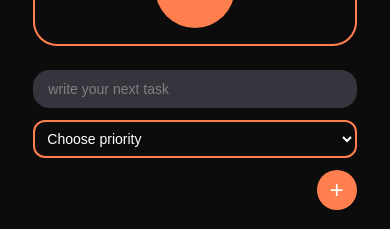
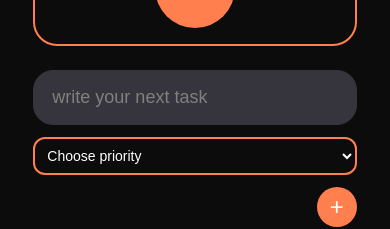
Before and after one commit to kaamipresents/xerotodo, a React (Vite) app: page / in a window 390 px wide. Shown: the part 392-621 px from the top of the page. Built offline with nearby package versions, Linux system fonts and the light colour scheme; no server answers; the database is empty; sample sign-in values are in the browser's storage.

Commit message:
mobile responsive correction

```diff
--- a/src/components/TodoApp/TodoApp.css
+++ b/src/components/TodoApp/TodoApp.css
@@ -360,8 +360,9 @@
 
     .task-input {
         width: 100%;
-        font-size: 14px;
-        padding: 10px 14px;
+        font-size: 18px;
+        padding: 16px 18px;
+        border-radius: 20px;
     }
 
     .task-select,
```
